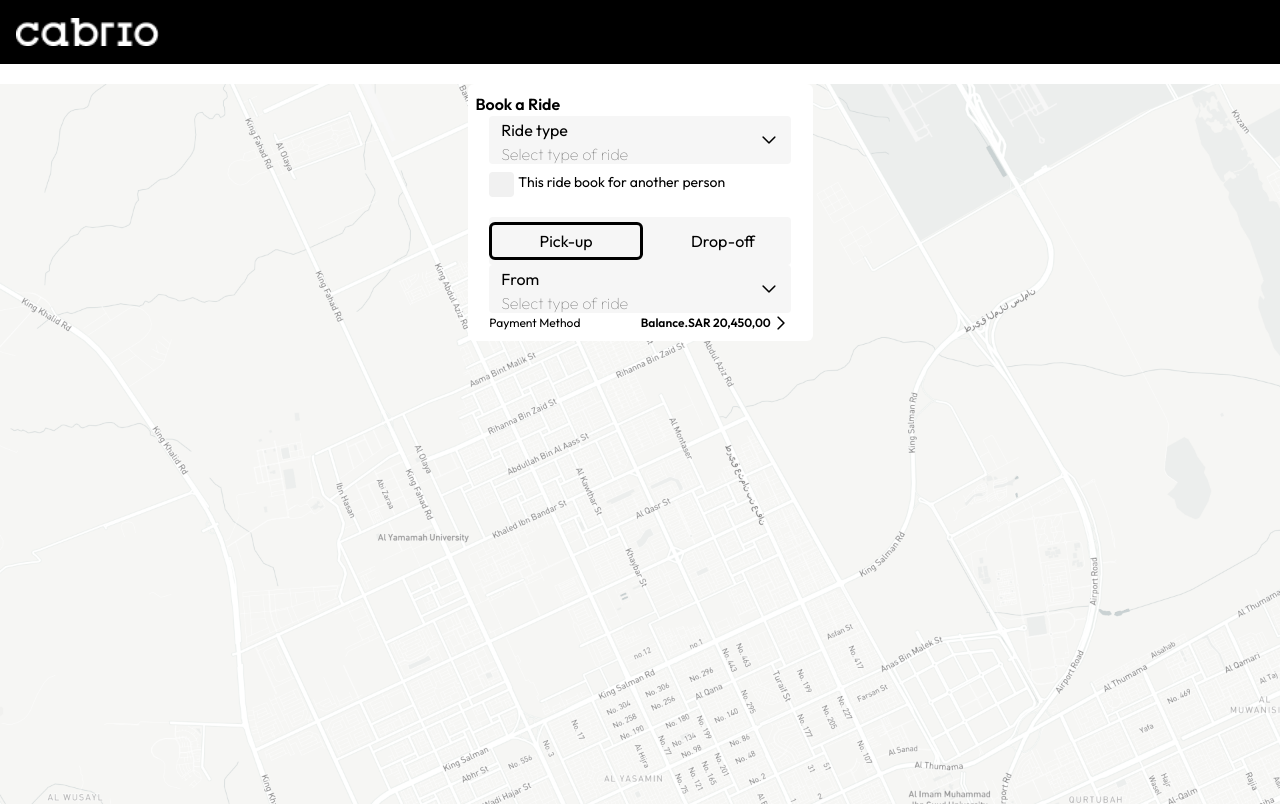
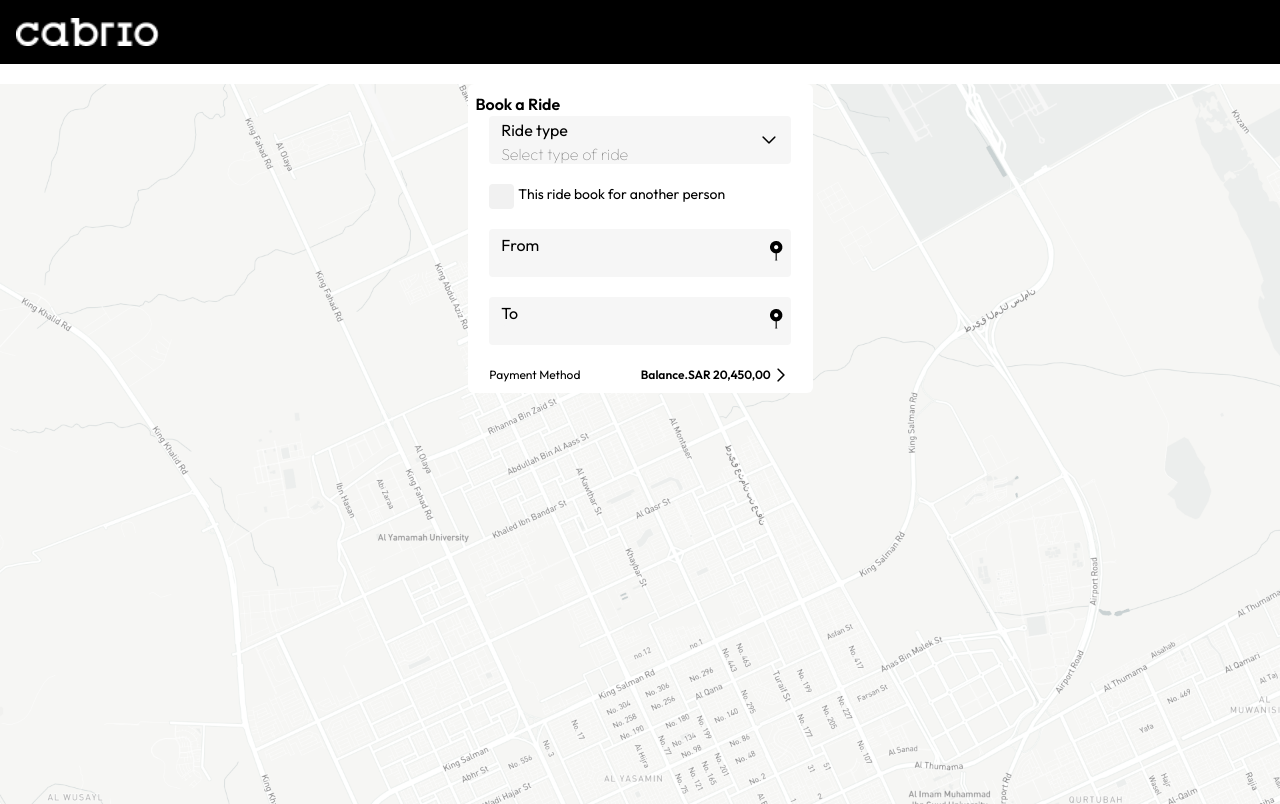
Before and after one commit to yosefHesham/cabrio, a Vue app: page / in a window 1280 px wide. Built offline with nearby package versions, Linux system fonts and the light colour scheme.

Commit message:
Create CustomTextFields

```diff
--- /dev/null
+++ b/src/airports.js
@@ -0,0 +1,5 @@
+export const Airports = [
+  { city: "Riyadh (RUH)", airport: "King Fahd International Airport" },
+  { city: "Jeddah (JED)", airport: "King Abdulaziz International Airport" },
+  { city: "Dammam (DMM)", airport: "King Fahd International Airport" },
+];
--- a/src/components/CustomDropDown.vue
+++ b/src/components/CustomDropDown.vue
@@ -1,7 +1,7 @@
 <template>
   <div
     @click="toggleIsOpen"
-    class="rounded relative bg-inputField cursor-pointer flex items-center mx-auto w-11/12 px-3 justify-between h-12"
+    class="rounded relative bg-inputField cursor-pointer flex items-center mx-auto mb-5 w-11/12 px-3 justify-between h-12"
   >
     <div>
       <p class="text-primary mt-1">{{ title }}</p>
@@ -12,7 +12,7 @@
           selectedValue ? 'font-semibold' : 'opacity-50 font-thin',
         ]"
       >
-        {{ selectedValue ? selectedValue : "Select type of ride" }}
+        {{ selectedValue ? selectedValue : subTitle }}
       </p>
     </div>
 
@@ -32,6 +32,11 @@ import { ref, defineProps } from "vue";
 defineProps({
   selectedValue: String,
   title: String,
+  subTitle: String,
+  isLocationSelector: {
+    type: Boolean,
+    default: false,
+  },
 });
 
 const isOpen = ref(false);
--- /dev/null
+++ b/src/components/CustomTextField.vue
@@ -0,0 +1,21 @@
+<template>
+  <div
+    class="rounded cursor-pointer relative bg-inputField items-center mx-auto w-11/12 px-3 h-12 mb-5 py-1 overflow-hidden"
+  >
+    <label :for="name" class="block cursor-pointer">{{ name }}</label>
+    <input
+      class="rounded outline-none border-none w-full inline-block bg-inputField"
+    />
+
+    <slot />
+  </div>
+</template>
+
+<script setup>
+import { defineProps } from "vue";
+
+defineProps({
+  name: String,
+  icon: String,
+});
+</script>
--- a/src/views/BookRide.vue
+++ b/src/views/BookRide.vue
@@ -4,7 +4,11 @@
     <div class="rounded-md p-2 bg-white w-[345px] mx-auto mt-5">
       <h3 class="font-semibold text-primary">Book a Ride</h3>
 
-      <CustomDropDown :selectedValue="selectedRideType" title="Ride type">
+      <CustomDropDown
+        :selectedValue="selectedRideType"
+        title="Ride type"
+        subTitle="Select type of ride"
+      >
         <div
           @click="selectRideType(rideType)"
           v-for="(rideType, index) in rideTypes"
@@ -35,30 +39,84 @@
         </label>
       </div>
 
-      <div
-        class="rounded bg-inputField w-11/12 h-12 mx-auto flex justify-evenly items-center gap-12"
+      <CustomTextField
+        v-if="!isFromAirPort"
+        name="From"
+        icon="../assets/map-pin.png"
+      >
+        <img src="../assets/map-pin.png" class="absolute top-1/4 right-2" />
+      </CustomTextField>
+
+      <CustomDropDown
+        title="From"
+        :subTitle="
+          isFromAirPort
+            ? selectedFromAirport
+              ? selectedFromAirport.airport
+              : 'Select Airport'
+            : null
+        "
+        v-if="isFromAirPort"
       >
         <div
-          class="cursor-pointer flex-1 py-1 px-6 border-[3px] border-black rounded-md text-center"
-        >
-          Pick-up
-        </div>
-        <div class="cursor-pointer flex-1 select-none">Drop-off</div>
-      </div>
-
-      <CustomDropDown title="From">
-        <div
-          @click="selectRideType(rideType)"
-          v-for="(rideType, index) in rideTypes"
+          @click="selectFromAirport(airport)"
+          v-for="(airport, index) in Airports"
           :key="index"
-          class="hover:bg-primary hover:text-white hover:rounded h-10 flex flex-col justify-center px-2"
+          class="hover:bg-primary hover:text-white hover:rounded flex flex-col justify-center px-2"
           :class="[
-            selectedRideType === rideType
+            selectFromAirport.city === airport.city
               ? 'bg-primary text-white rounded'
               : '',
           ]"
         >
-          <p class="text-lg">{{ rideType }}</p>
+          <div class="hover:text-white py-2">
+            <p class="text-lg">{{ airport.city }}</p>
+            <p class="whitespace-nowrap text-subtitle text-xs hover:text-white">
+              {{ airport.airport }}
+            </p>
+          </div>
+        </div>
+      </CustomDropDown>
+
+      <!-- to location selector-->
+
+      <CustomTextField
+        v-if="!isToAirport"
+        name="To"
+        icon="../assets/map-pin.png"
+      >
+        <img src="../assets/map-pin.png" class="absolute top-1/4 right-2" />
+      </CustomTextField>
+
+      <!-- to drop down -->
+      <CustomDropDown
+        title="To"
+        :subTitle="
+          isToAirport
+            ? selectedToAirport
+              ? selectedToAirport.airport
+              : 'Select Airport'
+            : null
+        "
+        v-if="isToAirport"
+      >
+        <div
+          @click="selectToAirport(airport)"
+          v-for="(airport, index) in Airports"
+          :key="index"
+          class="hover:bg-primary hover:text-white hover:rounded flex flex-col justify-center px-2"
+          :class="[
+            selectedToAirport?.city === airport.city
+              ? 'bg-primary text-white rounded'
+              : '',
+          ]"
+        >
+          <div>
+            <p class="text-lg">{{ airport.city }}</p>
+            <p class="whitespace-nowrap text-subtitle hover:text-white text-xs">
+              {{ airport.airport }}
+            </p>
+          </div>
         </div>
       </CustomDropDown>
       <div class="flex justify-between w-11/12 mx-auto items-center">
@@ -79,7 +137,9 @@
 <script setup>
 import PageHeader from "@/components/PageHeader.vue";
 import CustomDropDown from "@/components/CustomDropDown.vue";
-import { ref } from "vue";
+import CustomTextField from "@/components/CustomTextField.vue";
+import { Airports } from "../airports";
+import { computed, ref } from "vue";
 
 const rideTypes = [
   "Airport Pickup",
@@ -90,14 +150,30 @@ const rideTypes = [
 
 let selectedRideType = ref(null);
 
-
-
 const selectRideType = (rideType) => {
-  console.log(rideType);
   selectedRideType.value = rideType;
 };
 
+let selectedFromAirport = ref(null);
 
+const selectFromAirport = (fromAirport) => {
+  console.log(fromAirport);
+  selectedFromAirport.value = fromAirport;
+};
+
+let selectedToAirport = ref(null);
+
+const selectToAirport = (toAirport) => {
+  selectedToAirport.value = toAirport;
+};
+
+const isFromAirPort = computed(() => {
+  return selectedRideType.value === "Airport Pickup";
+});
+
+const isToAirport = computed(() => {
+  return selectedRideType.value === "Airport Drop-off";
+});
 </script>
 
 <style scoped>
--- a/tailwind.config.js
+++ b/tailwind.config.js
@@ -12,6 +12,7 @@ module.exports = {
         checkbox: "#F1F1F1",
         inputField: "#F6F6F6",
         card: "#B9B9B9",
+        subtitle: "#494949",
       },
     },
   },
```
Also changed, not shown: src/assets/map-pin.png (added).
